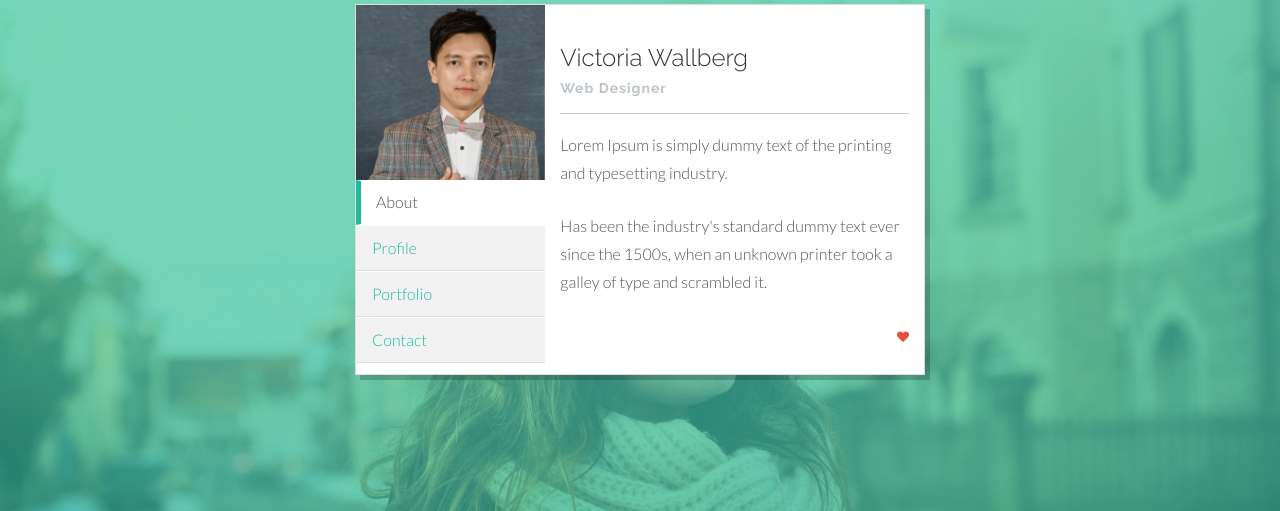
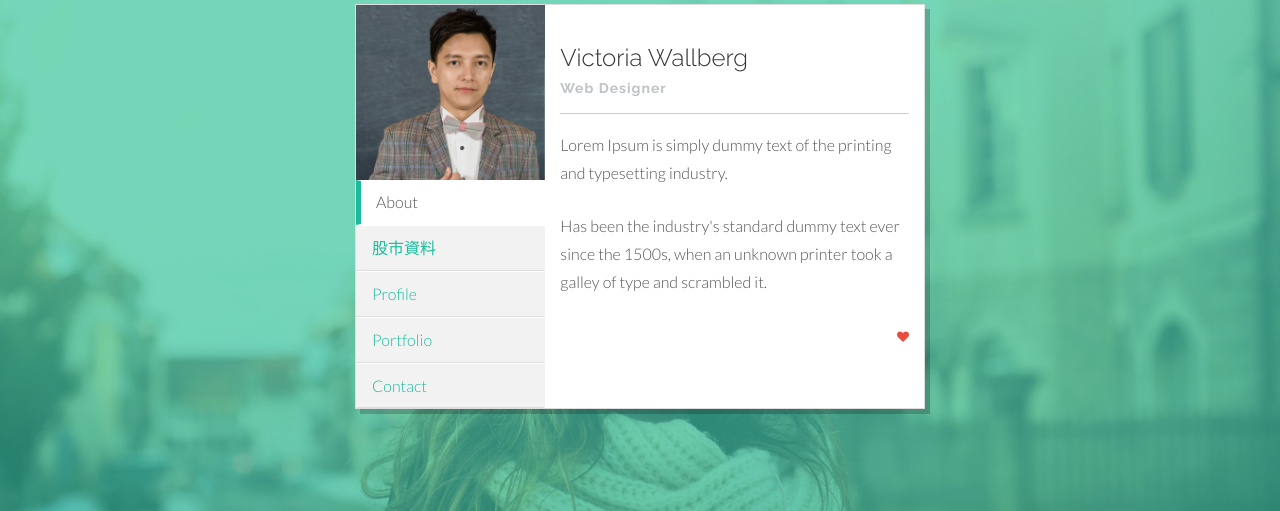
Before and after one commit to HenryCheng923/mysiteheroku2, a Django app: page / in a window 1280 px wide. Shown: the part 146-657 px from the top of the page. Run offline with Django 3.2, Linux system fonts and the light colour scheme; some libraries are stand-ins or nearby versions.

Commit message:
add sotck

```diff
--- a/templates/index.html
+++ b/templates/index.html
@@ -38,6 +38,7 @@
                     <img class="img-responsive" src="static/img/header.jpg" alt="">
                     <ul class="nav nav-tabs nav-stacked" id="myTab">
                         <li class="active"><a href="#about">About</a></li>
+                        <li><a href="#stock">股市資料</a></li>
                         <li><a href="#profile">Profile</a></li>
                         <li><a href="#portfolio">Portfolio</a></li>
                         <li><a href="#contact">Contact</a></li>
@@ -47,7 +48,6 @@
                 <!-- ===== vCard Content ===== -->
                 <div class="col-md-8">
                     <div class="tab-content">
-
                         <!-- ===== First Tab ===== -->
                         <div class="tab-pane active" id="about">
                             <h3>Victoria Wallberg</h3>
@@ -58,7 +58,11 @@
                                 took a galley of type and scrambled it.</p>
                             <p class="pull-right red"><i class="icon-heart"></i></p>
                         </div><!-- tab about -->
-
+                        <div class="tab-pane" id="stock">
+                            <h3>股市資訊</h3>
+                            <hr>
+                            <a href="company/">台股資料</a>
+                        </div>
                         <!-- ===== Second Tab ===== -->
                         <div class="tab-pane" id="profile">
                             <h4><i class="icon-briefcase"></i> Job Experience</h4>
```
